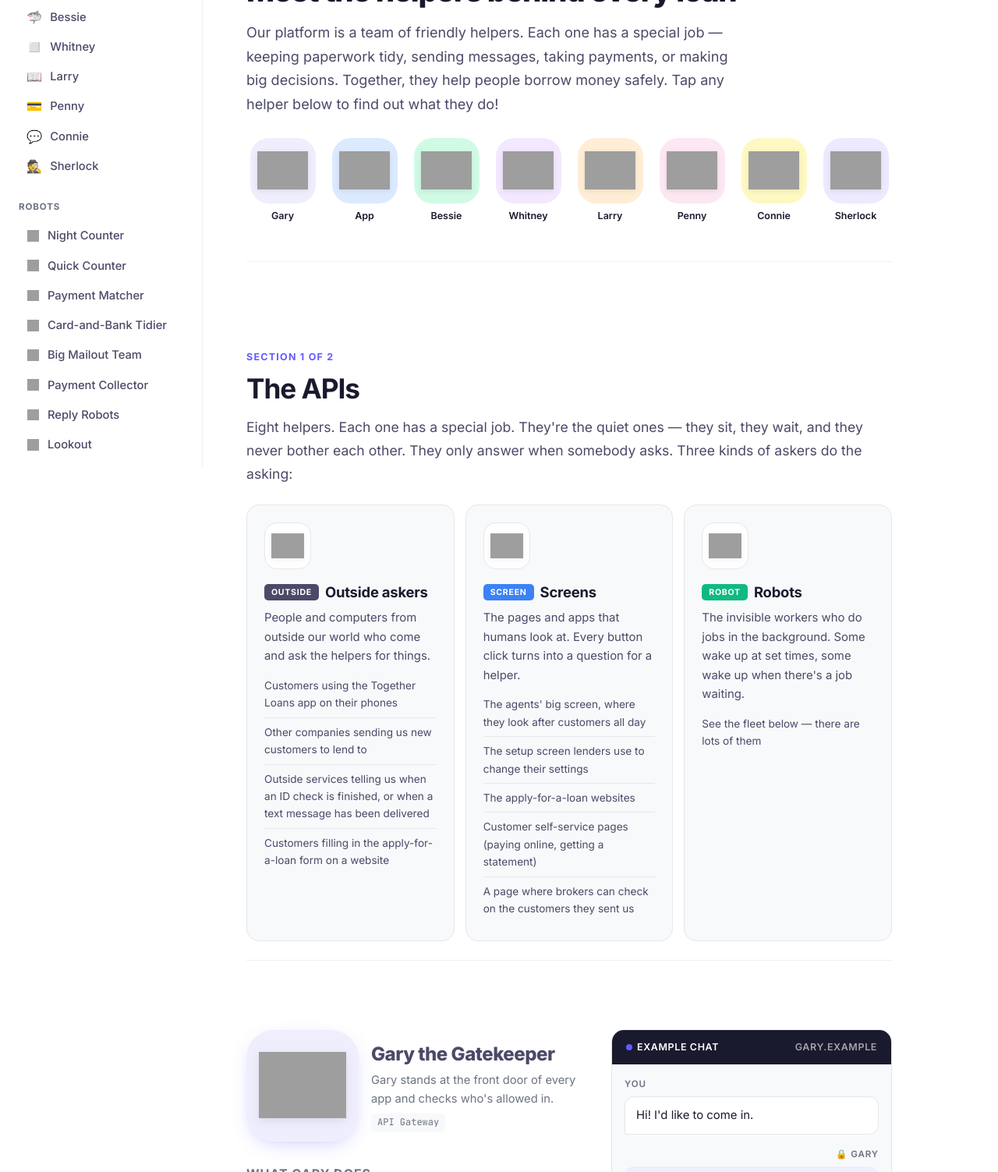
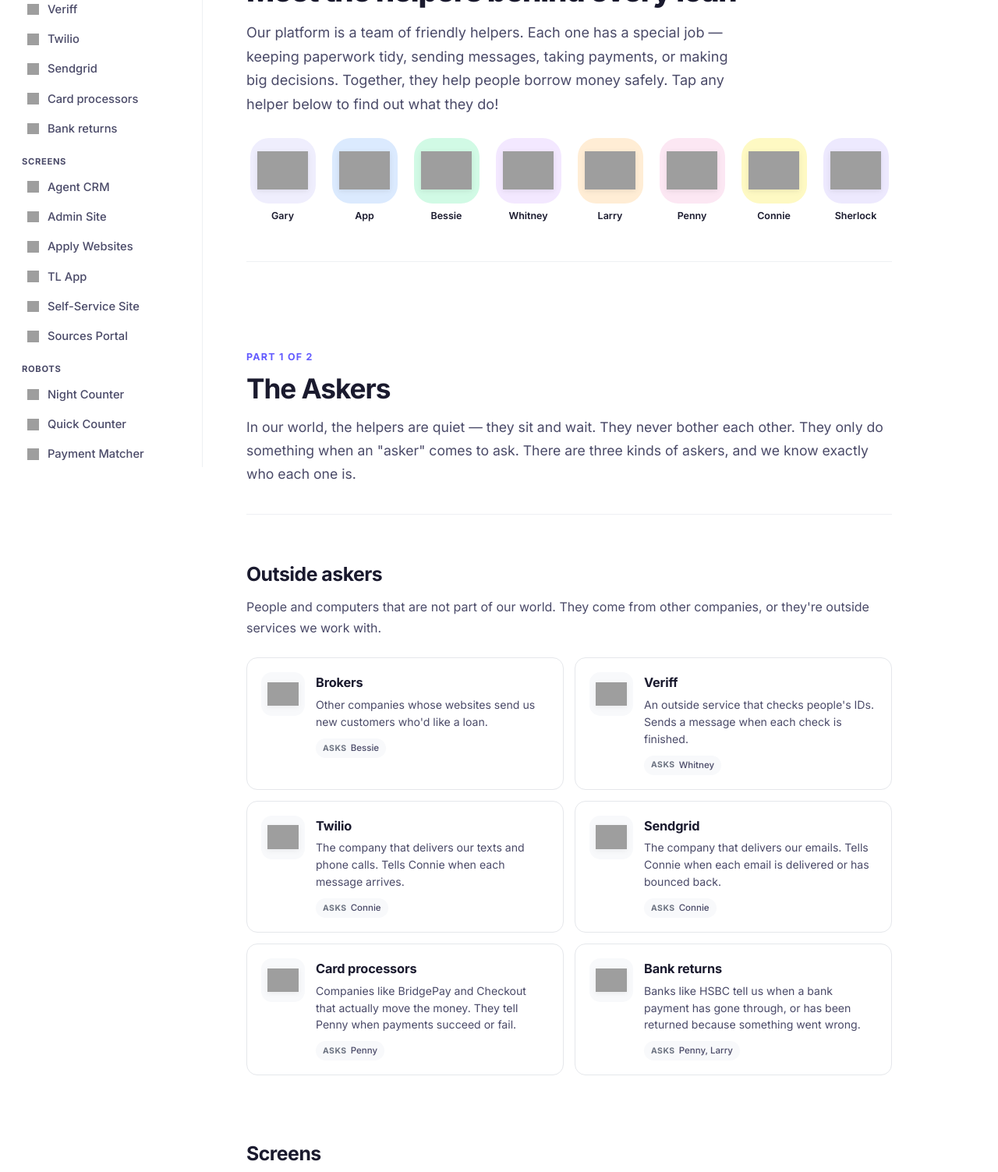
Before and after one commit to richmondbot2000-prog/togetherbook, a plain HTML site: page index.html in a window 1280 px wide. Shown: the part 201-1704 px from the top of the page at 78% size. Drawn offline with Linux system fonts and the light colour scheme; grey boxes are pictures that could not be loaded.

Commit message:
Restructure: Askers as top-level section with Outside/Screens/Robots subgroups; each asker listed individually

```diff
--- a/index.html
+++ b/index.html
@@ -773,13 +773,39 @@
     .commandment .icon-wrap { width: 60px; height: 60px; border-radius: 16px; }
   }
 
-  /* SECTION HEADERS (top-level: APIs / Robots) */
+  /* SECTION HEADERS (top-level: Askers / APIs) */
   .section-intro {
     padding: 56px 0 24px;
     border-bottom: 1px solid var(--border-soft);
     margin-bottom: 32px;
     scroll-margin-top: 80px;
   }
+  .askers-group {
+    padding: 24px 0 32px;
+    margin-bottom: 24px;
+    scroll-margin-top: 80px;
+  }
+  .askers-group h3 {
+    font-size: 1.55rem;
+    margin: 0 0 8px;
+    text-transform: none;
+    letter-spacing: -0.02em;
+    color: var(--ink);
+    font-weight: 700;
+  }
+  .askers-group .lead {
+    font-size: 1rem;
+    margin-bottom: 18px;
+  }
+  .sidebar h5 {
+    margin: 14px 0 4px 4px;
+    font-size: 0.7rem;
+    text-transform: uppercase;
+    letter-spacing: 0.06em;
+    font-weight: 700;
+    color: var(--ink-soft);
+  }
+  .sidebar-nav + h5 { margin-top: 14px; }
   .section-intro h2 {
     font-size: 2.2rem;
     margin: 8px 0 14px;
@@ -951,8 +977,8 @@
 <div class="topbar">
   <div class="brand"><span class="dot"></span> The Helpers</div>
   <nav>
+    <a href="#askers">Askers</a>
     <a href="#apis">APIs</a>
-    <a href="#robots">Robots</a>
     <a href="#story">A loan story</a>
     <a href="#rules">How they talk</a>
     <a href="#commandments">The commandments</a>
@@ -962,10 +988,15 @@
 <div class="layout">
 
   <aside class="sidebar">
+    <h4>Askers</h4>
+    <h5>Outside</h5>
+    <ul class="sidebar-nav" id="sideNavOutside"></ul>
+    <h5>Screens</h5>
+    <ul class="sidebar-nav" id="sideNavScreens"></ul>
+    <h5>Robots</h5>
+    <ul class="sidebar-nav" id="sideNavRobots"></ul>
     <h4>APIs</h4>
     <ul class="sidebar-nav" id="sideNavApis"></ul>
-    <h4>Robots</h4>
-    <ul class="sidebar-nav" id="sideNavRobots"></ul>
     <h4>Stories</h4>
     <ul class="sidebar-nav">
       <li><a href="#story"><span class="em">📖</span> A loan story</a></li>
@@ -983,21 +1014,37 @@
       <div class="character-strip" id="heroStrip"></div>
     </section>
 
-    <section class="section-intro" id="apis">
-      <div class="section-marker">Section 1 of 2</div>
-      <h2>The APIs</h2>
-      <p class="lead">Eight helpers. Each one has a special job. They're the quiet ones — they sit, they wait, and they never bother each other. They only answer when somebody asks. Three kinds of askers do the asking:</p>
-      <div class="callers-lead-grid" id="callersLeadGrid"></div>
+    <section class="section-intro" id="askers">
+      <div class="section-marker">Part 1 of 2</div>
+      <h2>The Askers</h2>
+      <p class="lead">In our world, the helpers are quiet — they sit and wait. They never bother each other. They only do something when an "asker" comes to ask. There are three kinds of askers, and we know exactly who each one is.</p>
     </section>
 
-    <div id="helpers"></div>
-
-    <section class="section-intro" id="robots">
-      <div class="section-marker">Section 2 of 2</div>
-      <h2>The Robots</h2>
-      <p class="lead">Twelve workers. They never sleep, they never get bored. Some wake up at set times of day, some wake up the moment there's a job waiting for them. They're the ones doing most of the asking — they're how the helpers actually get woken up to look after customers.</p>
+    <section class="askers-group" id="askers-outside">
+      <h3>Outside askers</h3>
+      <p class="lead">People and computers that are not part of our world. They come from other companies, or they're outside services we work with.</p>
+      <div class="robot-grid" id="outsideGrid"></div>
+    </section>
+
+    <section class="askers-group" id="askers-screens">
+      <h3>Screens</h3>
+      <p class="lead">The pages and apps humans look at. Every button a human presses turns into a question for a helper.</p>
+      <div class="robot-grid" id="screensGrid"></div>
+    </section>
+
+    <section class="askers-group" id="askers-robots">
+      <h3>Robots</h3>
+      <p class="lead">The invisible workers who do jobs in the background. Some wake up at set times of day, some wake up the moment there's a job for them. They never sleep, they never get bored, and they're the ones doing most of the asking.</p>
       <div class="robot-grid" id="robotGrid"></div>
     </section>
+
+    <section class="section-intro" id="apis">
+      <div class="section-marker">Part 2 of 2</div>
+      <h2>The APIs</h2>
+      <p class="lead">Eight helpers. Each one has a special job. They sit and wait, and only answer when an asker comes. Click any helper below to learn what they do.</p>
+    </section>
+
+    <div id="helpers"></div>
 
     <section class="helper" id="story">
       <h2>A loan story</h2>
@@ -1535,54 +1582,97 @@
     helpersWrap.appendChild(section);
   });
 
-  // Caller types
-  const callerTypes = [
-    {
-      icon: "globe-showing-europe-africa",
-      name: "Outside askers",
-      pillClass: "external",
-      what: "People and computers from outside our world who come and ask the helpers for things.",
-      examples: [
-        "Customers using the Together Loans app on their phones",
-        "Other companies sending us new customers to lend to",
-        "Outside services telling us when an ID check is finished, or when a text message has been delivered",
-        "Customers filling in the apply-for-a-loan form on a website"
-      ]
-    },
-    {
-      icon: "laptop",
-      name: "Screens",
-      pillClass: "frontend",
-      what: "The pages and apps that humans look at. Every button click turns into a question for a helper.",
-      examples: [
-        "The agents' big screen, where they look after customers all day",
-        "The setup screen lenders use to change their settings",
-        "The apply-for-a-loan websites",
-        "Customer self-service pages (paying online, getting a statement)",
-        "A page where brokers can check on the customers they sent us"
-      ]
-    },
-    {
-      icon: "robot",
-      name: "Robots",
-      pillClass: "robot",
-      what: "The invisible workers who do jobs in the background. Some wake up at set times, some wake up when there's a job waiting.",
-      examples: ["See the fleet below — there are lots of them"]
+  // Outside askers (from outside our world)
+  const outsideAskers = [
+    {
+      id: "asker-brokers",
+      icon: "office-building",
+      name: "Brokers",
+      what: "Other companies whose websites send us new customers who'd like a loan.",
+      asks: "Bessie"
+    },
+    {
+      id: "asker-veriff",
+      icon: "identification-card",
+      name: "Veriff",
+      what: "An outside service that checks people's IDs. Sends a message when each check is finished.",
+      asks: "Whitney"
+    },
+    {
+      id: "asker-twilio",
+      icon: "telephone-receiver",
+      name: "Twilio",
+      what: "The company that delivers our texts and phone calls. Tells Connie when each message arrives.",
+      asks: "Connie"
+    },
+    {
+      id: "asker-sendgrid",
+      icon: "incoming-envelope",
+      name: "Sendgrid",
+      what: "The company that delivers our emails. Tells Connie when each email is delivered or has bounced back.",
+      asks: "Connie"
+    },
+    {
+      id: "asker-card-processors",
+      icon: "credit-card",
+      name: "Card processors",
+      what: "Companies like BridgePay and Checkout that actually move the money. They tell Penny when payments succeed or fail.",
+      asks: "Penny"
+    },
+    {
+      id: "asker-bank-returns",
+      icon: "bank",
+      name: "Bank returns",
+      what: "Banks like HSBC tell us when a bank payment has gone through, or has been returned because something went wrong.",
+      asks: "Penny, Larry"
     }
   ];
 
-  const callersLeadGrid = document.getElementById('callersLeadGrid');
-  callerTypes.forEach(ct => {
-    const div = document.createElement('div');
-    div.className = 'caller-card';
-    div.innerHTML = `
-      <div class="icon-wrap"><img src="https://api.iconify.design/fluent-emoji/${ct.icon}.svg" alt="" /></div>
-      <h3><span class="caller-pill ${ct.pillClass}" style="vertical-align: 3px; margin-right: 8px;">${ct.pillClass === 'external' ? 'Outside' : ct.pillClass === 'frontend' ? 'Screen' : 'Robot'}</span>${ct.name}</h3>
-      <p class="what">${ct.what}</p>
-      <ul>${ct.examples.map(e => `<li>${e}</li>`).join('')}</ul>
-    `;
-    callersLeadGrid.appendChild(div);
-  });
+  // Screens (front-ends humans use)
+  const screenAskers = [
+    {
+      id: "asker-crm",
+      icon: "desktop-computer",
+      name: "The Agent CRM",
+      what: "The big screen agents look at all day. Every customer's whole story is on it.",
+      asks: "Anna, Larry, Penny, Connie"
+    },
+    {
+      id: "asker-admin",
+      icon: "control-knobs",
+      name: "The Admin Site",
+      what: "Where lenders set their settings, agents, and the campaigns the robots send out.",
+      asks: "Anna, Larry, Bessie, Connie"
+    },
+    {
+      id: "asker-apply",
+      icon: "memo",
+      name: "The Apply Websites",
+      what: "Where new customers fill in the form to apply for a loan.",
+      asks: "Anna, Connie (for the 2FA code)"
+    },
+    {
+      id: "asker-app",
+      icon: "mobile-phone",
+      name: "The TL App",
+      what: "The Together Loans phone app. Customers use it to look at their loans on the go.",
+      asks: "Gary (who passes them on to the other helpers)"
+    },
+    {
+      id: "asker-self-service",
+      icon: "globe-with-meridians",
+      name: "The Self-Service Site",
+      what: "Customer pages where people can pay, get a statement, or change a payment date — without logging in.",
+      asks: "Larry, Penny, Connie"
+    },
+    {
+      id: "asker-sources-portal",
+      icon: "bar-chart",
+      name: "The Sources Portal",
+      what: "A page where brokers can sign in and see how the customers they sent us are doing.",
+      asks: "Bessie"
+    }
+  ];
 
   // Robots
   const robots = [
@@ -1684,30 +1774,38 @@
     }
   ];
 
-  const robotGrid = document.getElementById('robotGrid');
-  const sideNavRobots = document.getElementById('sideNavRobots');
-  robots.forEach(r => {
-    // Sidebar entry for this robot
+  function renderAskerGroup(items, gridId, navId) {
+    const grid = document.getElementById(gridId);
+    const nav = document.getElementById(navId);
+    items.forEach(it => {
+      // Sidebar entry
+      if (nav) {
         const navLi = document.createElement('li');
-    navLi.innerHTML = `<a href="#${r.id}"><img class="emoji" src="https://api.iconify.design/fluent-emoji/${r.icon}.svg" /> ${r.name.replace(/^The /, '')}</a>`;
-    sideNavRobots.appendChild(navLi);
-
+        navLi.innerHTML = `<a href="#${it.id}"><img class="emoji" src="https://api.iconify.design/fluent-emoji/${it.icon}.svg" /> ${it.name.replace(/^The /, '')}</a>`;
+        nav.appendChild(navLi);
+      }
+      // Card
       const div = document.createElement('div');
       div.className = 'robot-card';
-    div.id = r.id;
+      div.id = it.id;
+      const whenPill = it.when ? `<span class="robot-meta-pill"><span class="label">When</span> ${it.when}</span>` : '';
+      const asksValue = it.asks || it.calls || '';
+      const asksPill = asksValue ? `<span class="robot-meta-pill"><span class="label">Asks</span> ${asksValue}</span>` : '';
       div.innerHTML = `
-      <div class="icon-wrap"><img src="https://api.iconify.design/fluent-emoji/${r.icon}.svg" alt="" /></div>
+        <div class="icon-wrap"><img src="https://api.iconify.design/fluent-emoji/${it.icon}.svg" alt="" /></div>
         <div>
-        <h3>${r.name}</h3>
-        <p class="what">${r.what}</p>
-        <div class="robot-meta">
-          <span class="robot-meta-pill"><span class="label">When</span> ${r.when}</span>
-          <span class="robot-meta-pill"><span class="label">Asks</span> ${r.calls}</span>
-        </div>
+          <h3>${it.name}</h3>
+          <p class="what">${it.what}</p>
+          <div class="robot-meta">${whenPill}${asksPill}</div>
         </div>
       `;
-    robotGrid.appendChild(div);
+      grid.appendChild(div);
     });
+  }
+
+  renderAskerGroup(outsideAskers, 'outsideGrid', 'sideNavOutside');
+  renderAskerGroup(screenAskers, 'screensGrid', 'sideNavScreens');
+  renderAskerGroup(robots, 'robotGrid', 'sideNavRobots');
 
   // The commandments
   const commandments = [
```
Lines whose indentation alone changed are shown as unchanged.
